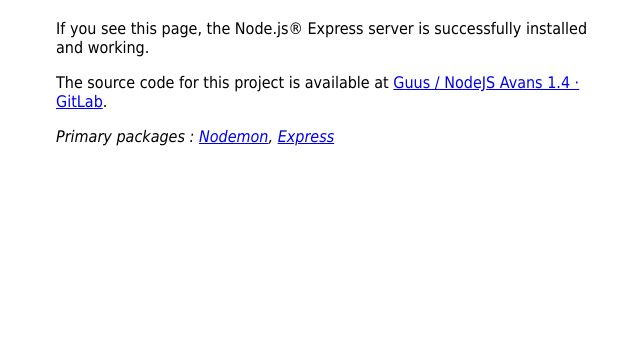
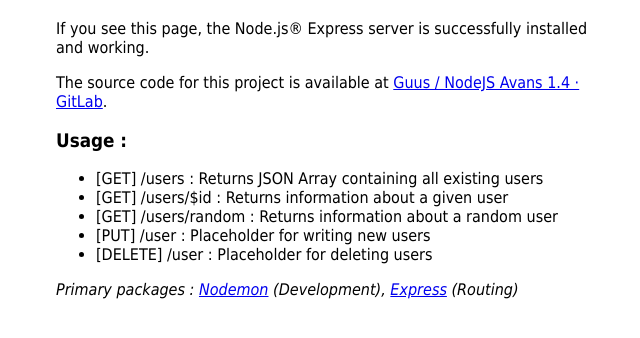
Before and after one commit to GuusLieben/NodeJS-Media-API-1.4, a website: page static/index.html in a window 1280 px wide. Shown: the part 62-400 px from the top of the page, without its empty margins (304-944 px from the left). Drawn offline with Linux system fonts and the light colour scheme.

Commit message:
Update static/index.html

```diff
--- a/static/index.html
+++ b/static/index.html
@@ -1,8 +1,7 @@
-
 <!DOCTYPE html>
 <html>
 <head>
-<title>Welcome to Apache!</title>
+    <title>Welcome to Node.js!</title>
     <style>
         body {
             width: 35em;
@@ -19,6 +18,20 @@
 <p>The source code for this project is available at
     <a href="https://gitlab.com/guuslieben/nodejs-avans-1.4">Guus / NodeJS Avans 1.4 · GitLab</a>.</p>
 
-<p><em>Primary packages : <a href="https://www.npmjs.com/package/nodemon">Nodemon</a>, <a href="https://expressjs.com/">Express</a></em></p>
+<p>
+<h3><b>Usage : </b></h3>
+<ul>
+    <li>[GET] /users : Returns JSON Array containing all existing users</li>
+    <li>[GET] /users/$id : Returns information about a given user</li>
+    <li>[GET] /users/random : Returns information about a random user</li>
+    <li>[PUT] /user : Placeholder for writing new users</li>
+    <li>[DELETE] /user : Placeholder for deleting users</li>
+</ul>
+</p>
+
+<p><em>Primary packages : <a href="https://www.npmjs.com/package/nodemon">Nodemon</a> (Development), <a
+        href="https://expressjs.com/">Express</a> (Routing)</em>
+</p>
+
 </body>
 </html>
```
Lines whose indentation alone changed are shown as unchanged.
